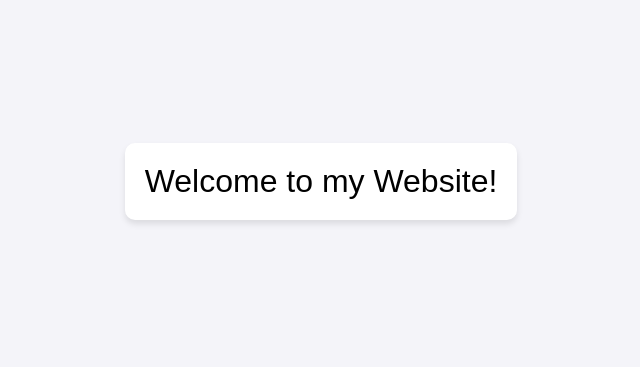
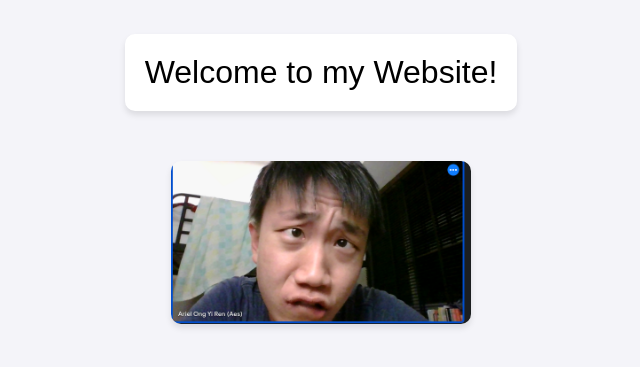
Before and after one commit to Ergonomic-back-support/Ariel-s-Portfolio, a plain HTML site: page index.html in a window 1280 px wide. Shown: the part 219-586 px from the top of the page, without its empty margins (319-959 px from the left). Drawn offline with Linux system fonts and the light colour scheme.

Commit message:
Update index.html

```diff
--- a/index.html
+++ b/index.html
@@ -10,5 +10,9 @@
     <div class="greeting">
         Welcome to my Website!
     </div>
+    <div class="image-container">
+        <img src="ariel.png" alt="Ariel Ong Yi Ren">
+    </div>
+    <script src="script.js"></script>
 </body>
 </html>
```
